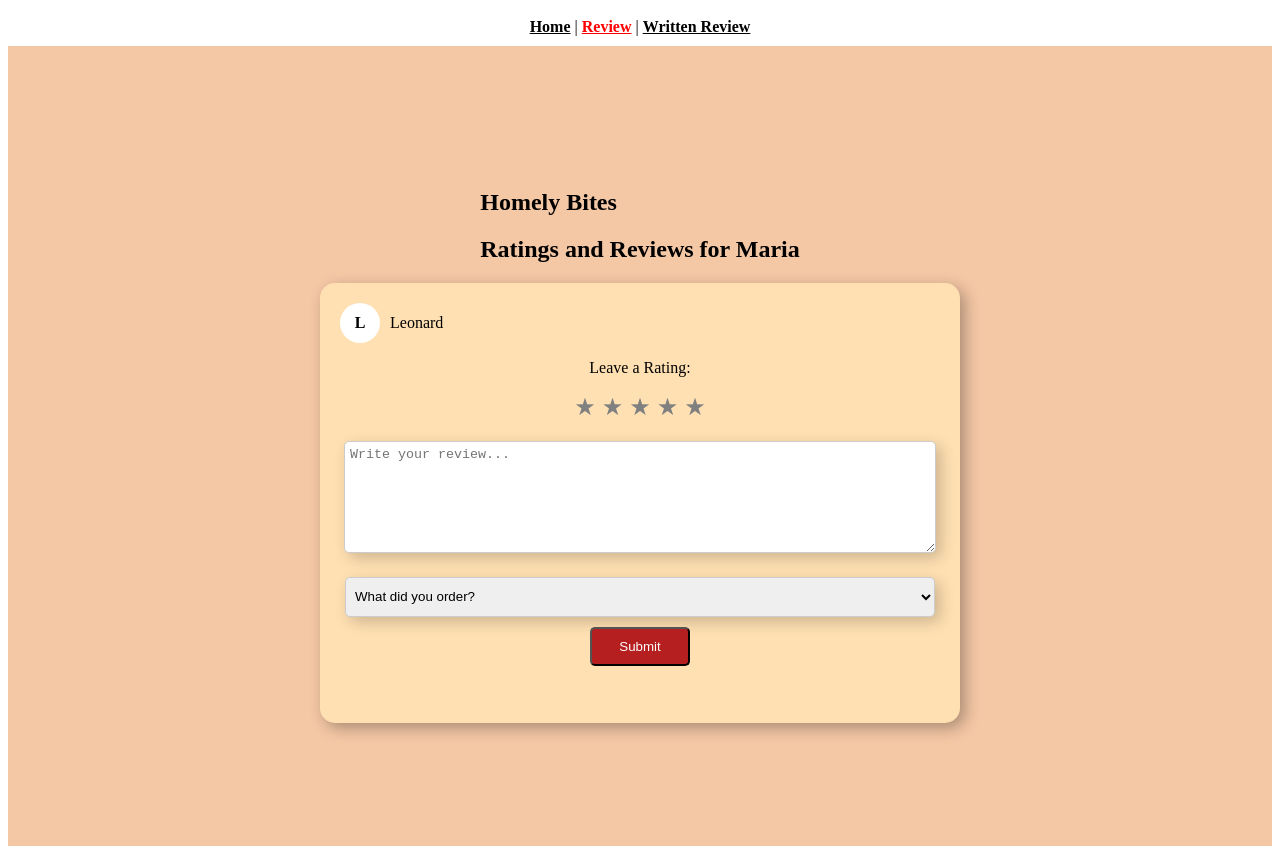
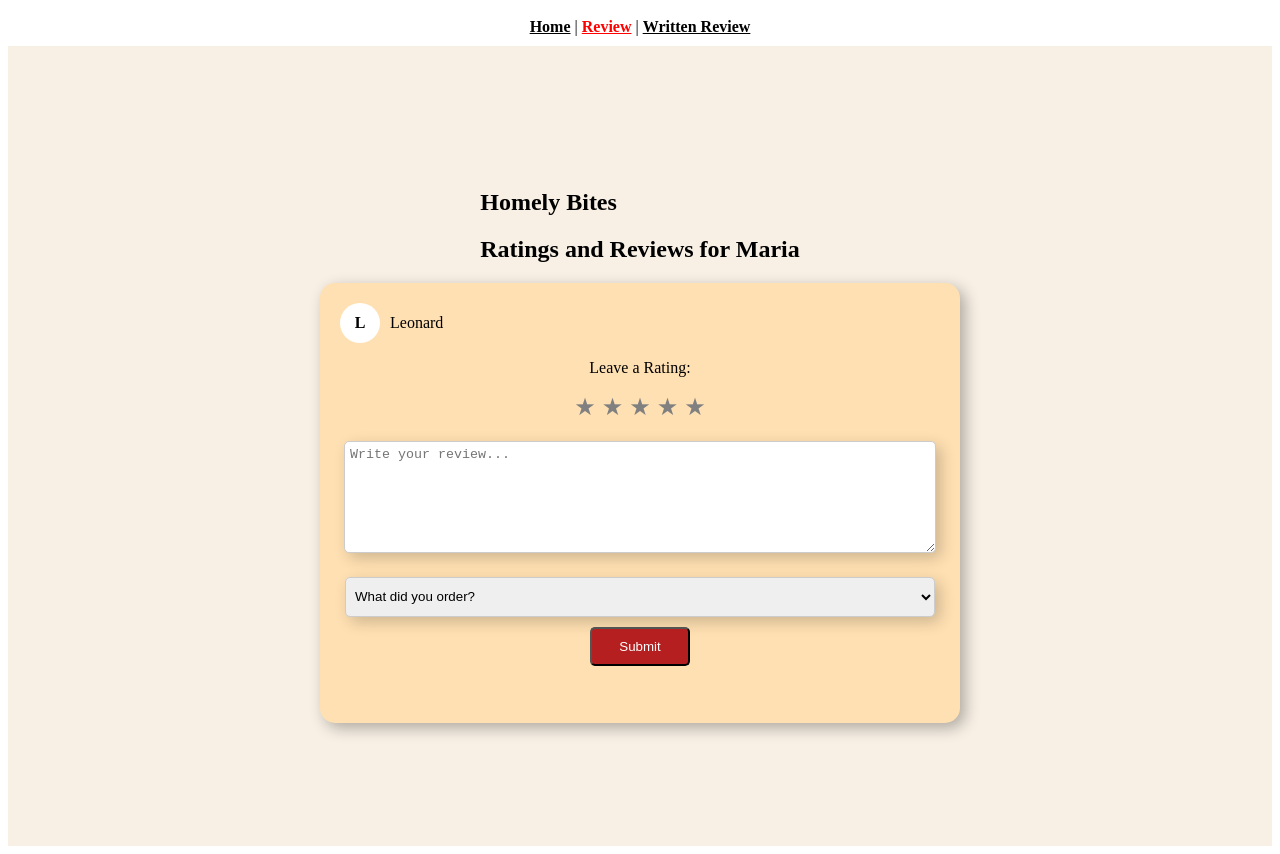
Before and after one commit to iqour/homelybites, a Vue app in the folder HomelyBites/: page /review in a window 1280 px wide. Built offline with nearby package versions, Linux system fonts and the light colour scheme.

Commit message:
css fixed

```diff
--- a/HomelyBites/src/views/ReviewPage.vue
+++ b/HomelyBites/src/views/ReviewPage.vue
@@ -81,7 +81,7 @@ export default {
 
 <style scoped>
     .review-container {
-        background-color: #f4c7a5;
+        background-color: #f8f0e5;
         text-align: center;
         min-height: 100vh;
         display: flex;
--- a/HomelyBites/src/views/WrittenReviews.vue
+++ b/HomelyBites/src/views/WrittenReviews.vue
@@ -119,7 +119,7 @@ export default {
 
 <style scoped>
     .review-page {
-        background-color: #f4c7a5;
+        background-color: #f8f0e5;
         text-align: center;
         min-height: 100vh;
         display: flex;
```
